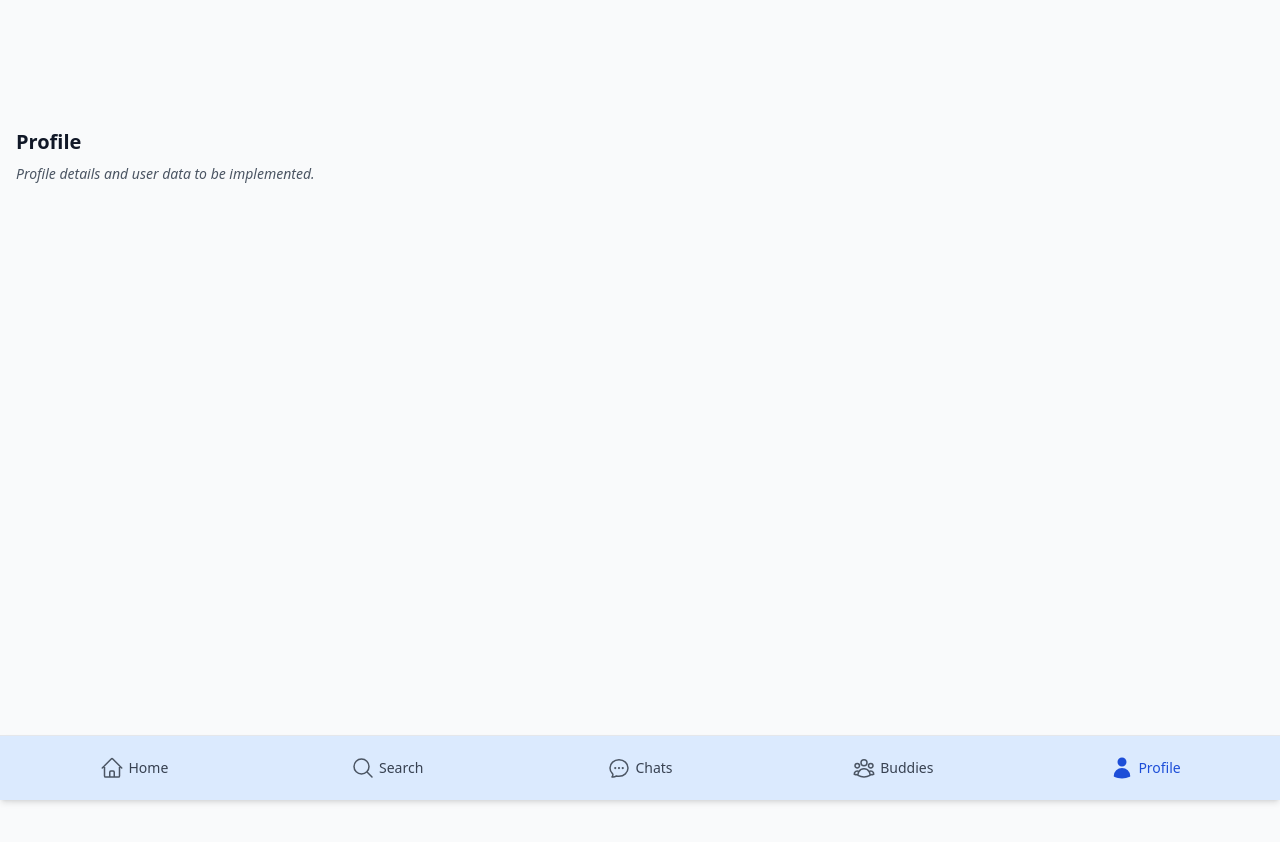
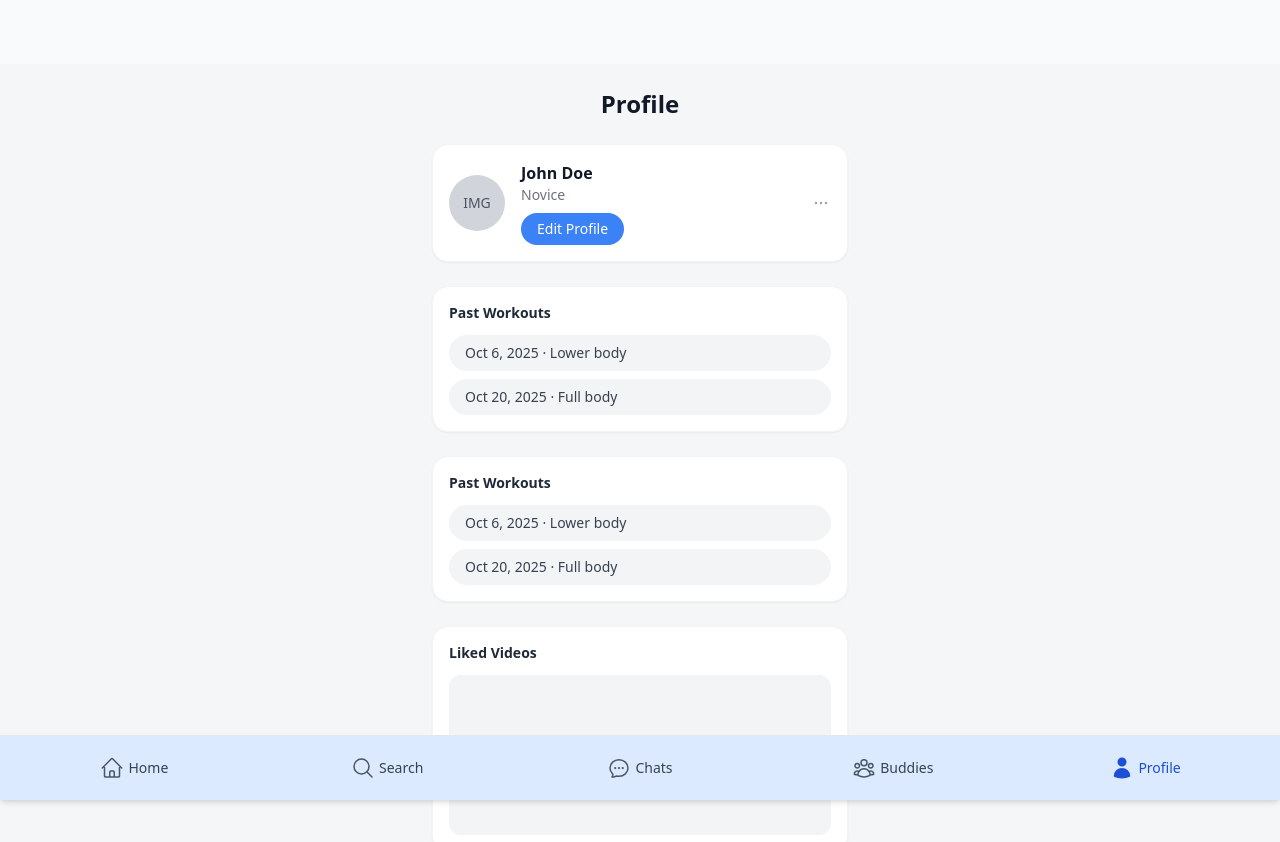
Before and after one commit to NancyCLY/liongains, a React (Create React App) app: page /profile in a window 1280 px wide. Shown: the top 842 px of the page. Before the commit the page ends 800 px from the top, so only its background shows below. Built offline with nearby package versions, Linux system fonts and the light colour scheme; no server answers; sample sign-in values are in the browser's storage.

Commit message:
add back nancy's profile page

```diff
--- a/src/pages/Profile.js
+++ b/src/pages/Profile.js
@@ -1,24 +1,82 @@
-/*
-  PROFILE PAGE
-
-  TODO:
-  1. Display user profile data (name, profile picture, stats).
-  2. Add “Edit Profile” functionality.
-  3. Show videos posted by the user.
-  4. Add logout button (if not placed elsewhere).
-  5. Potential extra: link to GymBuddy or Settings.
-
-  Note:
-  Navbar already implemented globally.
-*/
+import {
+  EllipsisHorizontalIcon,
+  VideoCameraIcon,
+} from "@heroicons/react/24/outline";
 
 export default function Profile() {
   return (
-    <div className="pt-16 px-4">
-      <h1 className="text-xl font-semibold">Profile</h1>
-      <p className="text-gray-600 text-sm italic mt-2">
-        Profile details and user data to be implemented.
-      </p>
+    <div className="min-h-screen bg-[#F5F6F8] pt-6 pb-32">
+      <div className="max-w-md mx-auto px-4 space-y-6">
+        {/* ================= HEADER ================= */}
+        <header className="text-center">
+          <h1 className="text-2xl font-semibold text-gray-900">Profile</h1>
+        </header>
+
+        {/* ================= USER CARD ================= */}
+        <section className="bg-white rounded-2xl shadow-sm border border-gray-100 p-4 flex items-center gap-4">
+          {/* Avatar */}
+          <div className="w-14 h-14 rounded-full bg-gray-300 flex items-center justify-center text-sm text-gray-600">
+            IMG
+          </div>
+
+          {/* User info */}
+          <div className="flex-1">
+            <p className="font-semibold text-gray-900">John Doe</p>
+            <p className="text-sm text-gray-500">Novice</p>
+
+            <button className="mt-2 px-4 py-1.5 text-sm font-medium bg-blue-500 text-white rounded-full">
+              Edit Profile
+            </button>
+          </div>
+
+          {/* Menu */}
+          <EllipsisHorizontalIcon className="w-5 h-5 text-gray-400" />
+        </section>
+
+        {/* ================= PAST WORKOUTS ================= */}
+        <section className="bg-white rounded-2xl shadow-sm border border-gray-100 p-4">
+          <h2 className="text-sm font-semibold text-gray-800 mb-3">
+            Past Workouts
+          </h2>
+
+          <div className="space-y-2">
+            <div className="bg-gray-100 rounded-full px-4 py-2 text-sm text-gray-700">
+              Oct 6, 2025 · Lower body
+            </div>
+            <div className="bg-gray-100 rounded-full px-4 py-2 text-sm text-gray-700">
+              Oct 20, 2025 · Full body
+            </div>
+          </div>
+        </section>
+
+        {/* ================= UPCOMING WORKOUTS (same visual style) ================= */}
+        <section className="bg-white rounded-2xl shadow-sm border border-gray-100 p-4">
+          <h2 className="text-sm font-semibold text-gray-800 mb-3">
+            Past Workouts
+          </h2>
+
+          <div className="space-y-2">
+            <div className="bg-gray-100 rounded-full px-4 py-2 text-sm text-gray-700">
+              Oct 6, 2025 · Lower body
+            </div>
+            <div className="bg-gray-100 rounded-full px-4 py-2 text-sm text-gray-700">
+              Oct 20, 2025 · Full body
+            </div>
+          </div>
+        </section>
+
+        {/* ================= LIKED VIDEOS ================= */}
+        <section className="bg-white rounded-2xl shadow-sm border border-gray-100 p-4">
+          <h2 className="text-sm font-semibold text-gray-800 mb-3">
+            Liked Videos
+          </h2>
+
+          <div className="h-40 bg-gray-100 rounded-xl flex flex-col items-center justify-center text-gray-500">
+            <VideoCameraIcon className="w-6 h-6 mb-1" />
+            <span className="text-sm">Title</span>
+          </div>
+        </section>
+      </div>
     </div>
   );
 }
--- a/src/pages/Search.js
+++ b/src/pages/Search.js
@@ -69,6 +69,19 @@ export default function Search() {
   -------------------------------------------------------------------------- */
   return (
     <div className="pt-16 pb-28 bg-white">
+
+      <header className="fixed top-0 left-0 w-full bg-white border-b z-40">
+        <div className="h-14 flex items-center justify-between px-4 max-w-md mx-auto">
+          <div>
+            <h1 className="text-lg font-semibold text-gray-900">Search</h1>
+          </div>
+          <div>
+            <p className="text-sm text-center text-gray-500 mt-1">
+              Search your machine
+            </p>
+          </div>
+        </div>
+      </header>
       <div className="max-w-md mx-auto px-5">
         {/* Title */}
         <h1 className="text-2xl font-semibold text-center text-gray-900">
```
